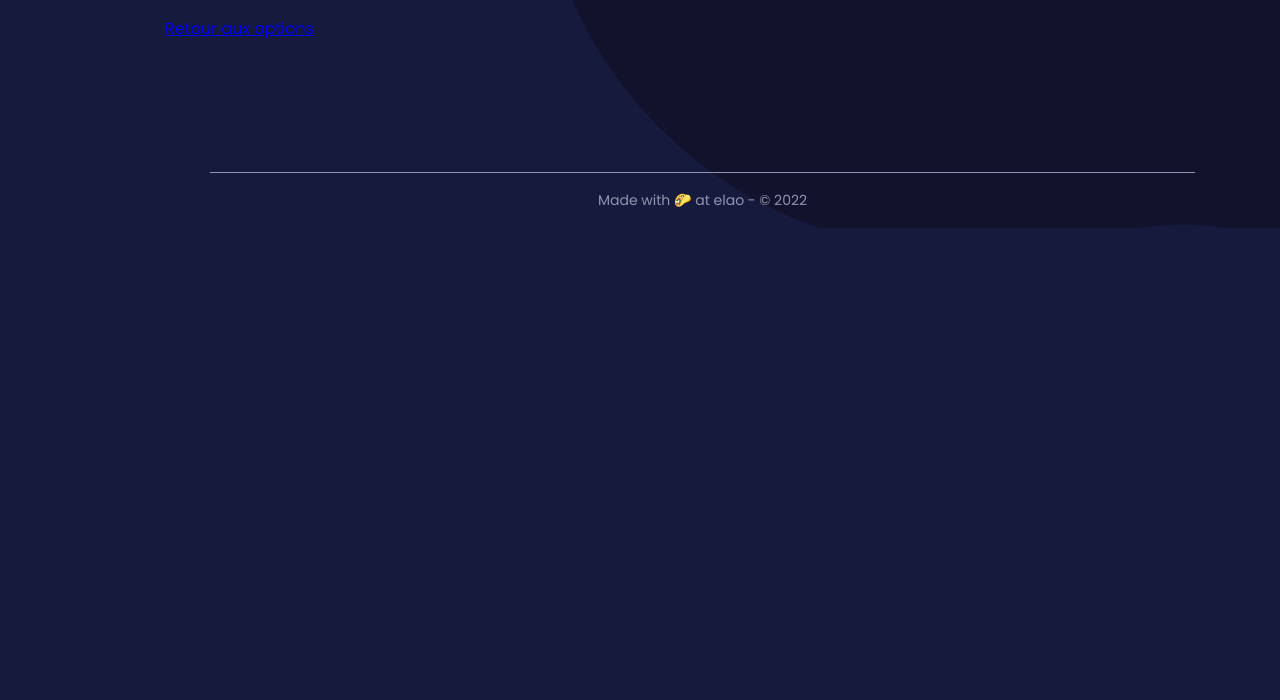
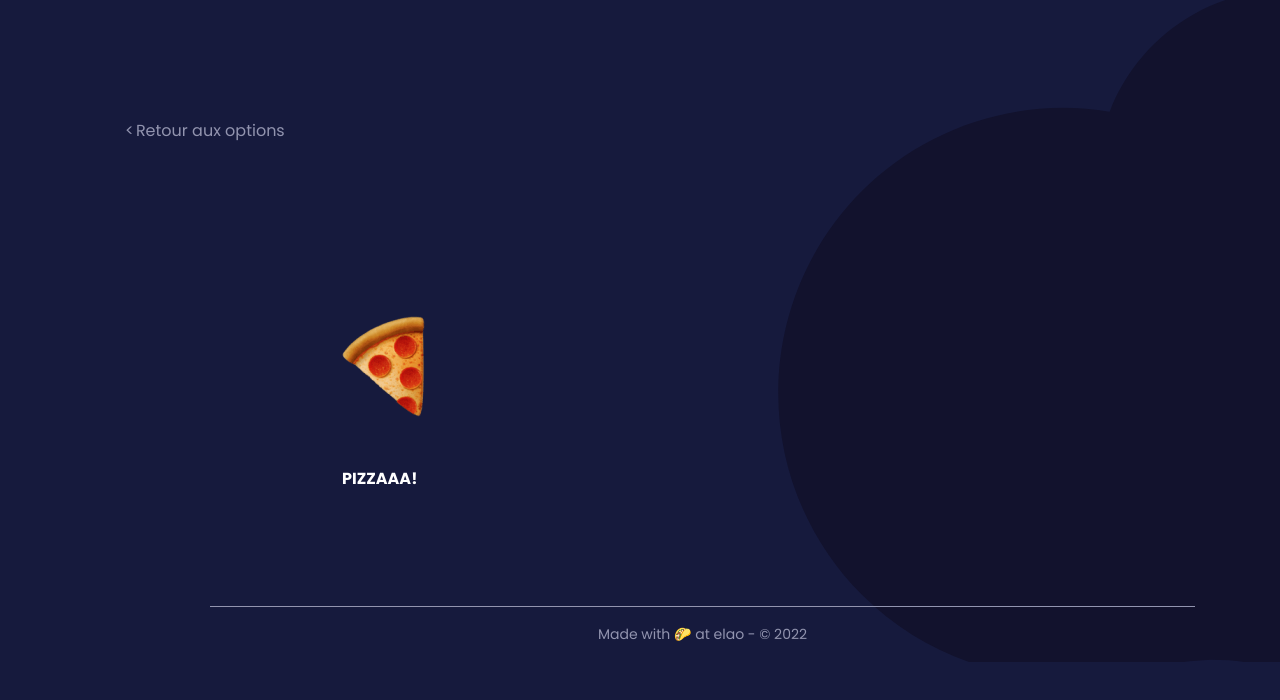
Before and after one commit to Elao/ca-mache-quoi, a React (Create React App) app: page /results in a window 1280 px wide. Shown: the top 700 px of the page. Built offline with nearby package versions, Linux system fonts and the light colour scheme.

Commit message:
results page WIP

```diff
--- a/src/assets/styles/app.scss
+++ b/src/assets/styles/app.scss
@@ -2,12 +2,13 @@
 @import './base/fonts';
 @import './base/layout';
 
-
-@import './components/form';
 @import './components/checkbox-button';
 @import './components/breadcrumb';
+@import './components/form';
 
 @import './generic/button';
 @import './generic/footer';
 @import './generic/titles';
 @import './generic/select-all';
+
+@import './page/results-page';
--- a/src/assets/styles/base/layout.scss
+++ b/src/assets/styles/base/layout.scss
@@ -3,6 +3,7 @@ body {
   color: #fff;
   background: $color-secondary url('../../images/background.svg') no-repeat;
   background-position: bottom right;
+  background-size: contain;
 }
 
 .container {
--- a/src/assets/styles/components/breadcrumb.scss
+++ b/src/assets/styles/components/breadcrumb.scss
@@ -1,7 +1,22 @@
 .breadcrumb {
+  margin: 102px 0 156px ;
   display: flex;
+  color: $color-footer;
 
   ol {
-    list-style-type: none;
+    list-style: none;
+    padding-left: 0;
   }
 }
+
+.breadcrumb__item {
+  a {
+    color: $color-footer;
+    text-decoration: none;
+  }
+
+  &:before {
+    content: '<';
+    margin-right: 2px;
+  }
+}
--- a/src/assets/styles/components/checkbox-button.scss
+++ b/src/assets/styles/components/checkbox-button.scss
@@ -1,4 +1,5 @@
 $checkbox-button-margin: 20px;
+$form-margin: -20px;
 
 .form-group {
   display: flex;
--- a/src/assets/styles/components/form.scss
+++ b/src/assets/styles/components/form.scss
@@ -1,5 +1,3 @@
-$form-margin: -20px;
-
 form {
   width: 520px;
   display: flex;
--- /dev/null
+++ b/src/assets/styles/page/results-page.scss
@@ -0,0 +1,15 @@
+.results-group {
+  display: flex;
+  flex-direction: column;
+  margin: 0 329px 76px 217px;
+
+  span {
+    margin-bottom: 42px;
+  }
+
+  p {
+    margin: 0;
+    font-family: "Poppins Bold";
+    text-transform: uppercase;
+  }
+}
--- a/src/components/Form.js
+++ b/src/components/Form.js
@@ -10,15 +10,6 @@ import sushi from '../assets/images/sushi.png'
 import takeoutbox from '../assets/images/takeout-box.png'
 
 function Form() {
-
-  /* function selectAll(x) {
-    const checkboxes = document.getElementsByClassName('checkbox-button');
-    let n = checkboxes.length
-
-    for (var i = 0; i < n; i++) {
-      checkboxes[i].checked = x.checked;
-    }
-  } */
   return (
     <div className="form-section">
       <Title />
@@ -57,7 +48,7 @@ function Form() {
             <label htmlFor="sushi5"><img src={sushi} alt="sushi" />Sushi</label>
           </div>
           <div className="select-all">
-            <input id="select-all" type="checkbox" name="all-food" /* onClick={selectAll(this)} *//>
+            <input id="select-all" type="button" name="all-food"/>
             <label htmlFor="select-all">Tout sélectionner<img src={takeoutbox} alt="selectall-takeout" /></label>
           </div>
         </div>
--- a/src/components/Results.js
+++ b/src/components/Results.js
@@ -13,6 +13,10 @@ function Results() {
             </li>
         </ol>
       </nav>
+      <div className='results-group'>
+        <span><img src={pizza} alt="pizza" /></span>
+        <p>Pizzaaa!</p>
+      </div>
     </div>
   );
 }
```
